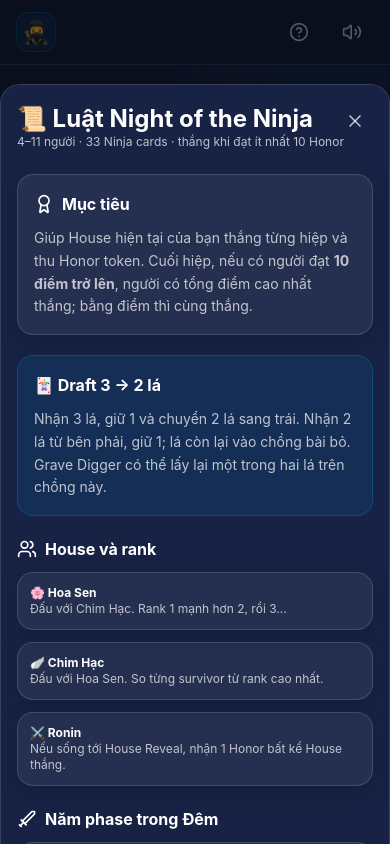
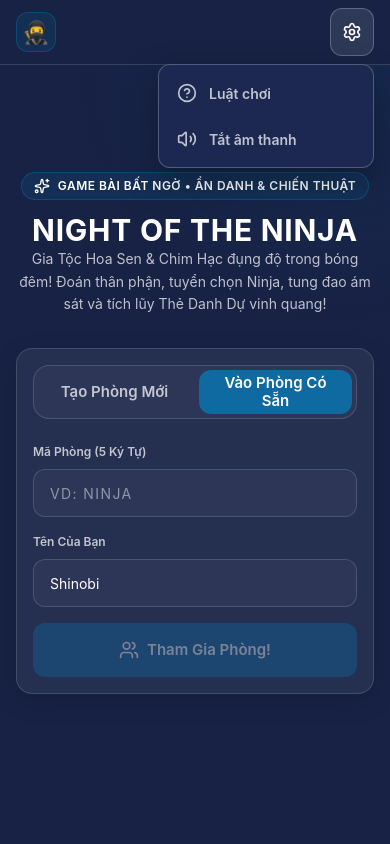
Before and after one commit to ChuDanhTuan2004/night-of-the-ninja, a React (Vite) app: page / in a window 390 px wide. Both pictures are taken after a click on the button "Cài đặt". Built offline with nearby package versions, Linux system fonts and the light colour scheme.

Commit message:
feat: mobile header

```diff
--- a/src/components/Header.tsx
+++ b/src/components/Header.tsx
@@ -1,5 +1,5 @@
 import React from 'react';
-import { Volume2, VolumeX, HelpCircle, Users, Flame, XCircle } from 'lucide-react';
+import { Volume2, VolumeX, HelpCircle, Users, Flame, XCircle, Settings } from 'lucide-react';
 import { sounds } from '../utils/audio';
 
 interface HeaderProps {
@@ -22,6 +22,28 @@ export const Header: React.FC<HeaderProps> = ({
   onCancelRoom,
 }) => {
   const [isMuted, setIsMuted] = React.useState(sounds.getMuted());
+  const [isSettingsOpen, setIsSettingsOpen] = React.useState(false);
+  const settingsRef = React.useRef<HTMLDivElement>(null);
+
+  React.useEffect(() => {
+    if (!isSettingsOpen) return;
+
+    const handlePointerDown = (event: PointerEvent) => {
+      if (!settingsRef.current?.contains(event.target as Node)) {
+        setIsSettingsOpen(false);
+      }
+    };
+    const handleKeyDown = (event: KeyboardEvent) => {
+      if (event.key === 'Escape') setIsSettingsOpen(false);
+    };
+
+    document.addEventListener('pointerdown', handlePointerDown);
+    document.addEventListener('keydown', handleKeyDown);
+    return () => {
+      document.removeEventListener('pointerdown', handlePointerDown);
+      document.removeEventListener('keydown', handleKeyDown);
+    };
+  }, [isSettingsOpen]);
 
   const handleToggleSound = () => {
     const muted = sounds.toggleMute();
@@ -67,7 +89,7 @@ export const Header: React.FC<HeaderProps> = ({
       </div>
 
       {/* Action Buttons */}
-      <div className="game-header-actions">
+      <div className="game-header-actions game-header-actions-desktop">
         {canCancelRoom && onCancelRoom && (
           <button
             type="button"
@@ -99,6 +121,66 @@ export const Header: React.FC<HeaderProps> = ({
           {isMuted ? <VolumeX className="w-5 h-5" /> : <Volume2 className="w-5 h-5" />}
         </button>
       </div>
+
+      <div className="game-header-actions game-header-actions-mobile" ref={settingsRef}>
+        <button
+          type="button"
+          className="btn btn-ghost btn-icon settings-trigger"
+          aria-label="Cài đặt"
+          aria-haspopup="menu"
+          aria-expanded={isSettingsOpen}
+          aria-controls="mobile-settings-menu"
+          onClick={() => setIsSettingsOpen((isOpen) => !isOpen)}
+        >
+          <Settings className="w-5 h-5" />
+        </button>
+
+        {isSettingsOpen && (
+          <div id="mobile-settings-menu" className="settings-menu" role="menu">
+            {canCancelRoom && onCancelRoom && (
+              <button
+                type="button"
+                role="menuitem"
+                className="settings-menu-item settings-menu-item-danger"
+                disabled={isCancellingRoom}
+                onClick={() => {
+                  setIsSettingsOpen(false);
+                  onCancelRoom();
+                }}
+              >
+                <XCircle className="w-5 h-5" />
+                <span>{isCancellingRoom ? 'Đang hủy…' : 'Hủy phòng'}</span>
+              </button>
+            )}
+
+            <button
+              type="button"
+              role="menuitem"
+              className="settings-menu-item"
+              onClick={() => {
+                setIsSettingsOpen(false);
+                onOpenRules();
+              }}
+            >
+              <HelpCircle className="w-5 h-5" />
+              <span>Luật chơi</span>
+            </button>
+
+            <button
+              type="button"
+              role="menuitem"
+              className="settings-menu-item"
+              onClick={() => {
+                handleToggleSound();
+                setIsSettingsOpen(false);
+              }}
+            >
+              {isMuted ? <VolumeX className="w-5 h-5" /> : <Volume2 className="w-5 h-5" />}
+              <span>{isMuted ? 'Bật âm thanh' : 'Tắt âm thanh'}</span>
+            </button>
+          </div>
+        )}
+      </div>
     </header>
   );
 };
--- a/src/index.css
+++ b/src/index.css
@@ -356,7 +356,56 @@ button { touch-action: manipulation; }
   overflow-x: auto;
   scrollbar-width: none;
 }
-.game-header-actions { display: flex; align-items: center; gap: var(--space-1); }
+.game-header-actions {
+  position: relative;
+  display: flex;
+  align-items: center;
+  gap: var(--space-1);
+}
+.game-header-actions-desktop { display: none; }
+.game-header-actions-mobile { display: flex; }
+.settings-trigger[aria-expanded="true"] {
+  color: var(--text-primary);
+  background: var(--color-surface-hover);
+  border-color: var(--color-border-strong);
+}
+.settings-menu {
+  position: absolute;
+  top: calc(100% + var(--space-2));
+  right: 0;
+  z-index: 45;
+  display: flex;
+  width: 216px;
+  flex-direction: column;
+  gap: 2px;
+  padding: 6px;
+  background: #1c2852;
+  border: 1px solid var(--color-border-strong);
+  border-radius: var(--radius-sm);
+  box-shadow: 0 14px 36px rgba(0, 0, 0, 0.32);
+}
+.settings-menu-item {
+  display: flex;
+  width: 100%;
+  min-height: 44px;
+  align-items: center;
+  gap: var(--space-3);
+  padding: 0 var(--space-3);
+  color: var(--text-secondary);
+  background: transparent;
+  border: 0;
+  border-radius: 9px;
+  font-weight: 600;
+  text-align: left;
+  transition: color var(--transition-fast), background var(--transition-fast);
+}
+.settings-menu-item:hover:not(:disabled),
+.settings-menu-item:focus-visible {
+  color: var(--text-primary);
+  background: var(--color-surface-hover);
+}
+.settings-menu-item:disabled { opacity: 0.45; }
+.settings-menu-item-danger { color: #fecaca; }
 
 .bottom-action-bar {
   position: sticky;
@@ -556,6 +605,8 @@ button { touch-action: manipulation; }
   .game-brand > div:last-child { display: block; }
   .game-brand-subtitle { display: block; }
   .game-header-info { grid-column: auto; }
+  .game-header-actions-desktop { display: flex; }
+  .game-header-actions-mobile { display: none; }
   .bottom-action-bar {
     margin-inline: 0;
     border: 1px solid var(--color-border);
```
